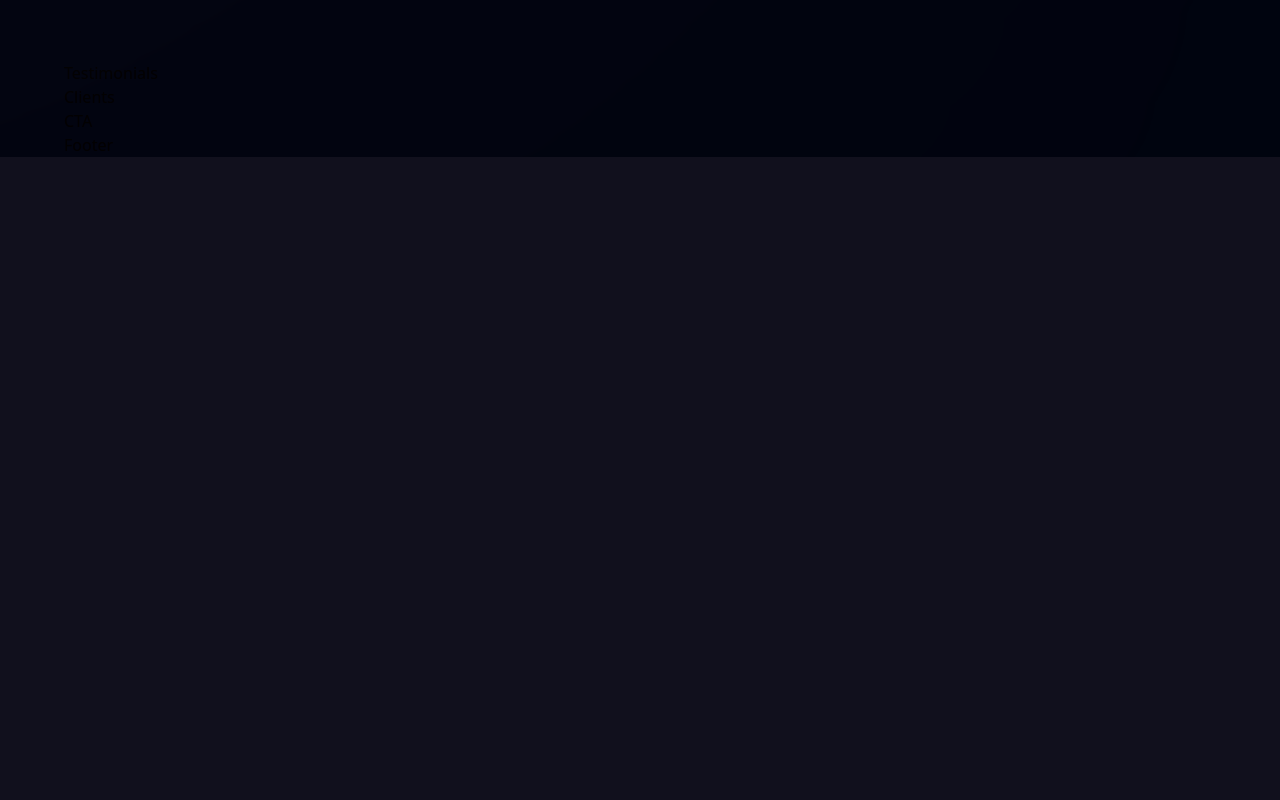
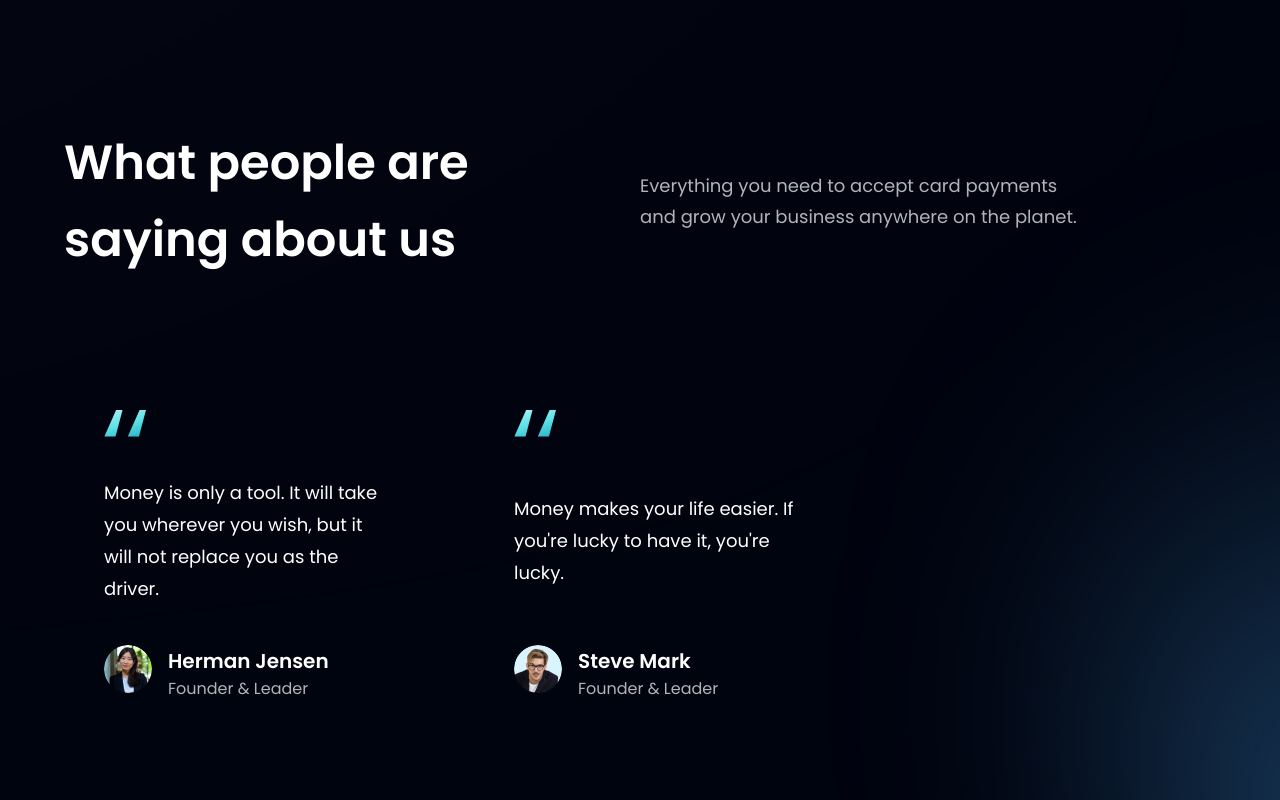
Before and after one commit to Khyes/22_bank_modern_app, a React (Vite) app in the folder bank_modern_app/: page / in a window 1280 px wide. Shown: the part 2700-3500 px from the top of the page. Before the commit the page ends 2857 px from the top, so only its background shows below. Built offline with nearby package versions, Linux system fonts and the light colour scheme.

Commit message:
testimonials section done

```diff
--- a/bank_modern_app/src/components/FeedbackCard.jsx
+++ b/bank_modern_app/src/components/FeedbackCard.jsx
@@ -1,9 +1,19 @@
-import React from 'react'
+import React from 'react';
+import { quotes } from '../assets';
 
-const FeedbackCard = () => {
-  return (
-    <div>FeedbackCard</div>
-  )
-}
+const FeedbackCard = ({ content, name, title, img }) => (
+  <div className='flex justify-between flex-col px-10 py-12 rounded-[20px] max-w-[370px] md:mr-10 sm:mr-5 mr-0 my-5 feedback-card'>
+    <img src={quotes} alt="double_quotes" className='w-[42px] h-[27px] object-contain' />
+    <p className='font-poppins font-normal text-[18px] leading-[32px] text-white my-10'>{content}</p>
+
+    <div className='flex flex-row'>
+      <img src={img} alt={name} className='w-[48px] h-[48px] rounded-full' />
+      <div className='flex flex-col ml-4'>
+        <h4 className='font-poppins font-semibold text-[20px] leading-[32px] text-white'>{name}</h4>
+        <p className='font-poppins font-normal text-[16px] leading-[24px] text-dimWhite'>{title}</p>
+      </div>
+    </div>
+  </div>
+)
 
 export default FeedbackCard
--- a/bank_modern_app/src/components/Testimonials.jsx
+++ b/bank_modern_app/src/components/Testimonials.jsx
@@ -1,9 +1,26 @@
-import React from 'react'
+import React from 'react';
+import { feedback } from '../constants';
+import styles from '../style';
+import FeedbackCard from './FeedbackCard'
 
-const Testimonials = () => {
-  return (
-    <div>Testimonials</div>
-  )
-}
+const Testimonials = () => (
+  <section id='clients' className={`${styles.paddingY} ${styles.flexCenter} flex-col relative`}>
+    {/* GRADIENT */}
+    <div className='absolute z-[0] w-[60%] h-[60%] -right-[50%] rounded-full blue__gradient' />
+
+    <div className='w-full flex justify-between items-center md:flex-row flex-col sm:mb-16 mb-6 relative z-[1]'>
+      <h1 className={styles.heading2}>What people are <br className='sm:block hidden' /> saying about us</h1>
+      <div className='w-full md:mt-0 mt-6'>
+        <p className={`${styles.paragraph} text-left max-w-[450px]`}>Everything you need to accept card payments and grow your business anywhere on the planet.</p>
+      </div>
+    </div>
+
+    <div className='flex flex-wrap sm:justify-start justify-center w-full feedback-container relative z-[1]'>
+      {feedback.map((card) => (
+        <FeedbackCard key={card.id} {...card} />
+      ))}
+    </div>
+  </section>
+)
 
 export default Testimonials
```
